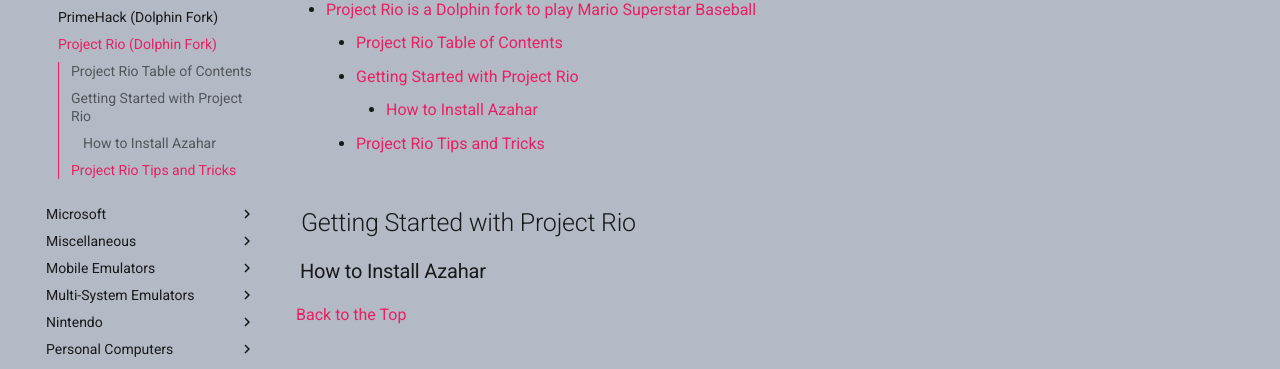
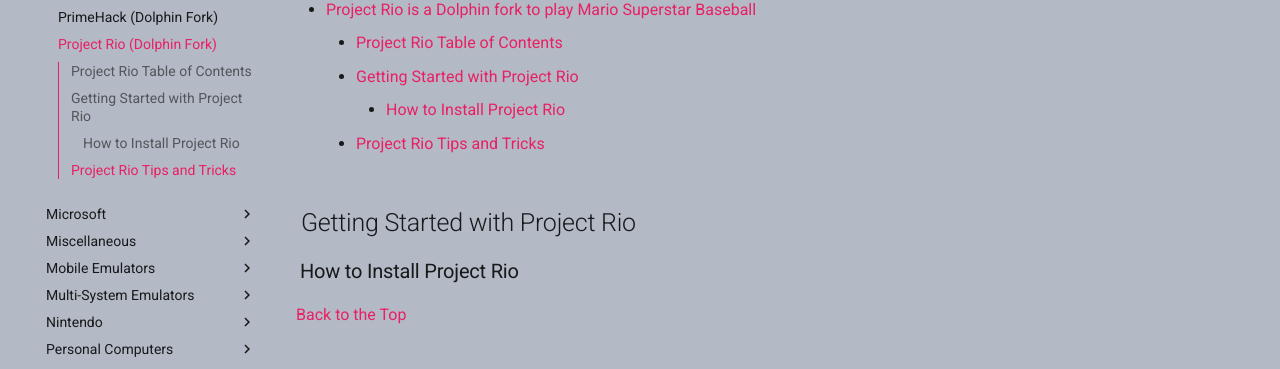
Before and after one commit to emulatoreggs/emulatoreggs, an MkDocs documentation site: the page built from docs/emulators/emulator-forks/project-rio.md, in a window 1280 px wide. Shown: the part 332-701 px from the top of the page. Built offline with MkDocs 1.6.1 and Material for MkDocs 9.7.7, drawn with Linux system fonts in a browser that asks for light colours; comment, search, counter and statistics services are not loaded.

Commit message:
docs: fix typo on project rio page

```diff
--- a/docs/emulators/emulator-forks/project-rio.md
+++ b/docs/emulators/emulator-forks/project-rio.md
@@ -6,7 +6,7 @@
 
 ## Getting Started with Project Rio
 
-### How to Install Azahar
+### How to Install Project Rio
 [Back to the Top](#project-rio-table-of-contents)
 
 ## Project Rio Tips and Tricks
```
